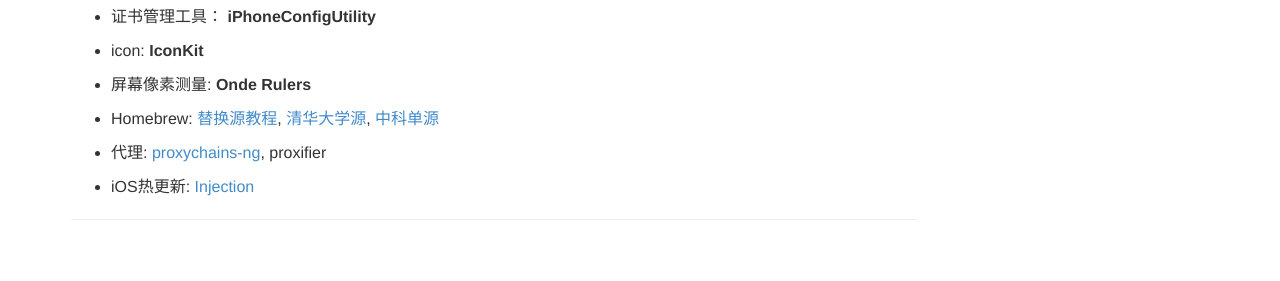
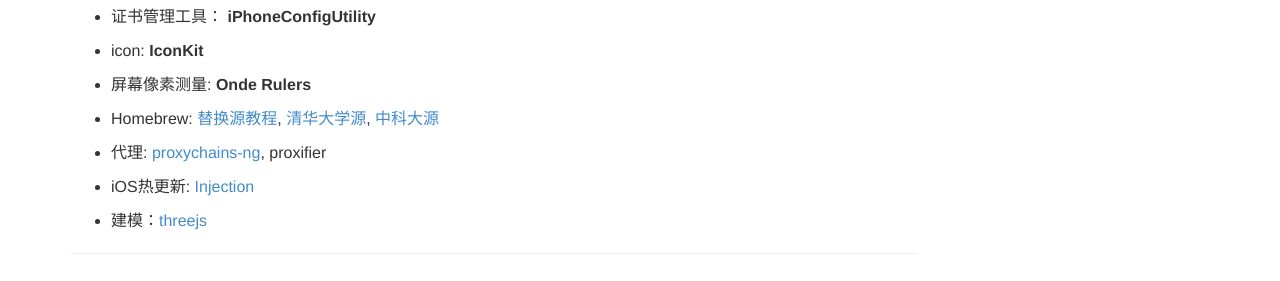
Before and after one commit to wigl/wigl.github.io, a Jekyll site: the page built from _posts/2016-05-01-soft.md, in a window 1280 px wide. Shown: the part 1121-1402 px from the top of the page. Built offline with Jekyll 4.4.1, drawn with Linux system fonts in a browser that asks for light colours; before the commit the page ends 1371 px from its top, so only the background shows below that.

Commit message:
Add Some Note

```diff
--- a/_posts/2016-05-01-soft.md
+++ b/_posts/2016-05-01-soft.md
@@ -69,8 +69,10 @@
 
 - 屏幕像素测量: **Onde Rulers**
 
-- Homebrew: [替换源教程](https://zhuanlan.zhihu.com/p/90508170), [清华大学源](https://mirror.tuna.tsinghua.edu.cn/help/homebrew/), [中科单源](http://mirrors.ustc.edu.cn/help/brew.git.html#)
+- Homebrew: [替换源教程](https://zhuanlan.zhihu.com/p/90508170), [清华大学源](https://mirror.tuna.tsinghua.edu.cn/help/homebrew/), [中科大源](http://mirrors.ustc.edu.cn/help/brew.git.html#)
 
 - 代理: [proxychains-ng](https://github.com/rofl0r/proxychains-ng), proxifier
 
 - iOS热更新: [Injection](https://github.com/johnno1962/InjectionIII)
+
+- 建模：[threejs](https://threejs.org/editor/)
```
